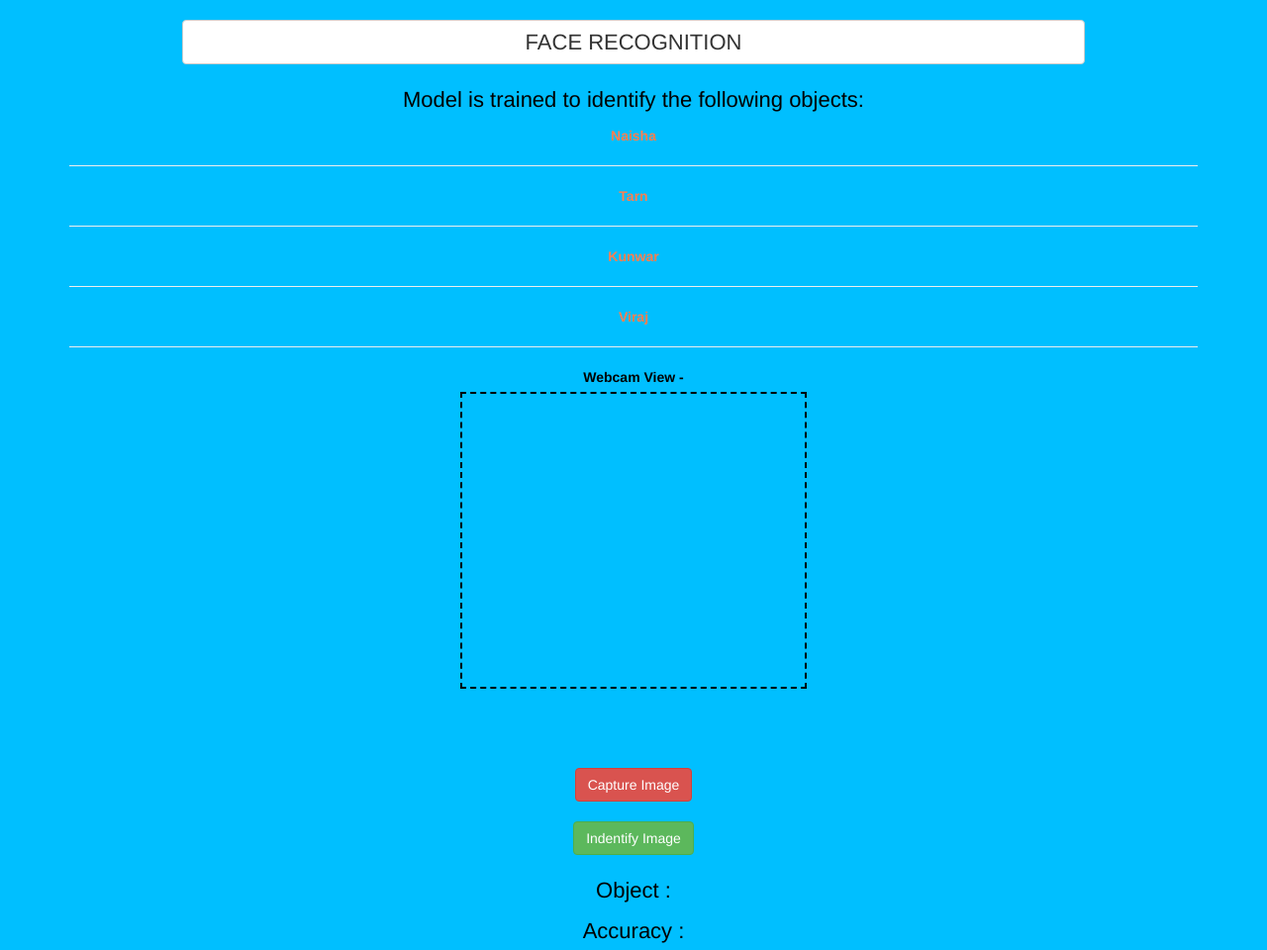
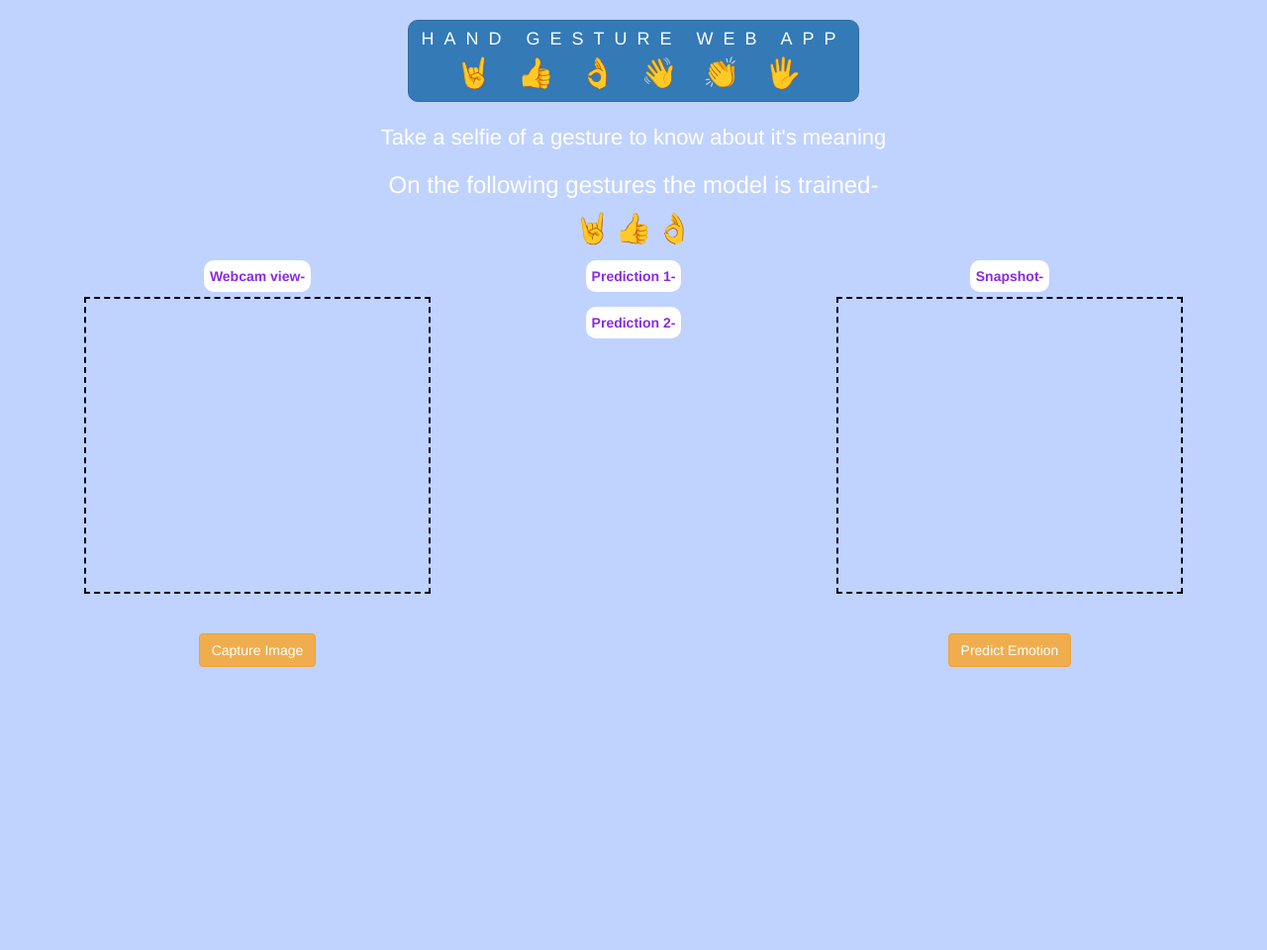
Before and after one commit to naishasethi/Project-110, a plain HTML site: page index.html in a window 1280 px wide. Shown: the whole page at 99% size. After the commit the page ends 800 px from the top, so only its background shows below. Drawn offline with nearby package versions, Linux system fonts and the light colour scheme; a script that the page names is missing.

Commit message:
Add files via upload

```diff
--- a/index.html
+++ b/index.html
@@ -1,51 +1,63 @@
+
 <html>
     <head>
-    <title> Face recognition</title>
+      <title>Emotion To Emoji</title>
       <meta name="viewport" content="width=device-width, initial-scale=1.0">
       <link rel="stylesheet" href="https://maxcdn.bootstrapcdn.com/bootstrap/3.4.0/css/bootstrap.min.css">
       <script src="https://ajax.googleapis.com/ajax/libs/jquery/3.4.1/jquery.min.js"></script>
       <script src="https://maxcdn.bootstrapcdn.com/bootstrap/3.4.0/js/bootstrap.min.js"></script>
 
+      <script src="https://unpkg.com/ml5@0.4.3/dist/ml5.min.js"></script>
       <script src="https://cdnjs.cloudflare.com/ajax/libs/webcamjs/1.0.26/webcam.js"></script>
-    <script src="//unpkg.com/ml5@0.4.3/dist/ml5.min.js"> </script>
 
-   <link rel="stylesheet" href="style.css">
-
+      <link rel="stylesheet" type="text/css" href="style.css">
     </head>
 
     <body>
     <div class="container">
+      <center>
+        <h3 class="btn btn-primary heading"> HAND GESTURE WEB APP
+          <br>
+          <span> &#129304;</span>
+          <span> &#128077;</span>
+          <span> &#128076;</span>
+          <span> &#128075;</span>
+          <span> &#128079;</span>
+          <span> &#128400;</span>
+        </h3>
+        <br><br>
+        <p style="font-size: 22px;">Take a selfie of a gesture to know about it's meaning
+            <br>
+            <h3> On the following gestures the model is trained-</h3>
+            <span> &#129304;</span>
+          <span> &#128077;</span>
+          <span> &#128076;</span>
+        </p>
 
-    <center>
-      <h3 class="btn btn-default heading"> FACE RECOGNITION </h3>
+        <div class="col-md-4 col-sm-12 col-xs-12">
+          <label>Webcam view-</label>
+          <div id="camera"> </div>
             <br><br>
-
-      <p style="font-size: 22px;">Model is trained to identify the following objects: </p>
-      <b class="nameofobjects">
-        Naisha
-        <hr>
-        Tarn
-        <hr>
-        Kunwar
-        <hr>
-        Viraj
-        <hr>
-      </b>
-      <label>Webcam View - </label>
-      <div id="camera"></div>
+            <button  onclick="takeSnapshot()" class="btn btn-warning">Capture Image</button>
+          </div>
+          <div class="col-md-4 col-sm-12 col-xs-12">
+            <label>Prediction 1-</label>
+            <p class="Emotion_name" id="result_emotion_name"> </p>
+            <p class="Emoji" id="update_emoji"> </p>
+            <label>Prediction 2-</label>
+            <p class="Emotion_name" id="result_emotion_name2"> </p>
+            <p class="Emoji" id="update_emoji2"> </p>
+          </div>
+          <div class="col-md-4 col-sm-12 col-xs-12">
+            <label>Snapshot-</label>
+            <div id="result"> </div>
               <br><br>
-      <div id="output"></div>
-      <br><br>
-      <button onclick="take_snapshot()" class="btn btn-danger"> Capture Image </button>
-      <br><br>
-      <button onclick="check()" class="btn btn-success"> Indentify Image </button>
-      <br><br>
-
-      <p style="font-size: 22px;">Object :  <span id="result_object_name"></span></p>
-      <p style="font-size: 22px;">Accuracy :  <span id="result_object_accuracy"></span></p>
+              <button  onclick="check()" class="btn btn-warning">Predict Emotion</button>
+            </div>
       </center>
 
     </div>
+
   <script src="main.js"></script>
 
     </body>
--- a/style.css
+++ b/style.css
@@ -1,19 +1,39 @@
-body {
-    color:black;
-    background-color: deepskyblue;
+body
+{
+  color: white;
+  background: #c0d3ff;
+}
+span
+{
+  font-size: 30px;
+}
+#camera , #result
+{
+  border: 2px dashed black;
+  width: 350px;
+  height: 300px;
+}
+#result_emotion_name ,#result_emotion_name2
+{
+  color: black;
+}
+.emotion_name
+{
+  font-size: 40px;
+}
+.emoji
+{
+  font-size:48px;
 }
 .heading {
-    width:80%;
-    font-size: 22px;
+  font-size: 18px;
+  border-radius: 10px;
+  letter-spacing: 10px;
 }
-.nameofobjects {
-    color: coral;
+label {
+  font-size: 14px;
+  color: blueviolet;
+  padding: 6px;
+  border-radius: 10px;
+  background-color: white;
 }
-#camera {
-    border: 2px dashed black;
-    width: 350px;
-    height: 300px;
-}
-.result_object_name, .result_object_accuracy {
-color: cornflowerblue;
-}
```
Lines whose indentation alone changed are shown as unchanged.
